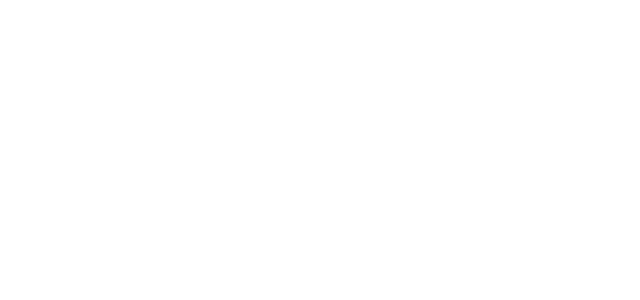
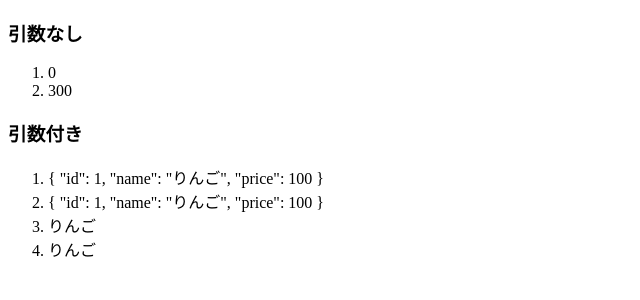
Before and after one commit to yinm/cr-vue, a Vue app in the folder my-app/: page / in a window 1280 px wide. Shown: the top 300 px of the page, without its empty margins (0-640 px from the left). Built offline with nearby package versions, Linux system fonts and the light colour scheme.

Commit message:
Check getters

```diff
--- a/my-app/src/App.vue
+++ b/my-app/src/App.vue
@@ -1,19 +1,34 @@
 <template>
-  <div id="app">
-    <img src="./assets/logo.png">
-    <HelloWorld/>
+  <div class="app">
+    <h3>引数なし</h3>
+    <ol>
+      <li>{{ count }}</li>
+      <li>{{ max }}</li>
+    </ol>
+
+    <h3>引数付き</h3>
+    <ol>
+      <li>{{ itemA }}</li>
+      <li>{{ itemB(1) }}</li>
+      <li>{{ nameA }}</li>
+      <li>{{ nameB(1) }}</li>
+    </ol>
   </div>
 </template>
 
 <script>
-import HelloWorld from './components/HelloWorld'
+  import store from './store'
 
-export default {
-  name: 'App',
-  components: {
-    HelloWorld
+  export default {
+    computed: {
+      count() { return store.getters.count },
+      max() { return store.getters.max },
+      itemA() { return store.getters.item(1) },
+      itemB() { return store.getters.item },
+      nameA() { return store.getters.name(1) },
+      nameB() { return store.getters.name },
+    },
   }
-}
 </script>
 
 <style>
--- a/my-app/src/main.js
+++ b/my-app/src/main.js
@@ -1,3 +1,14 @@
 import store from '@/store.js'
+import Vue from 'vue'
+import App from './App'
 
-console.log(store.state.message)
+console.log(store.getters.count)
+console.log(store.getters.max)
+console.log(store.getters.item(1))
+console.log(store.getters.name(1))
+
+new Vue({
+  el: '#app',
+  components: { App },
+  template: '<App />',
+})
--- a/my-app/src/store.js
+++ b/my-app/src/store.js
@@ -6,8 +6,29 @@
 
 const store = new Vuex.Store({
   state: {
-    message: 'メッセージ',
+    count: 0,
+    list: [
+      { id: 1, name: 'りんご', price: 100 },
+      { id: 2, name: 'バナナ', price: 200 },
+      { id: 3, name: 'いちご', price: 300 },
+    ],
   },
+  getters: {
+    count(state, getters, rootState, rootGetter) {
+      return state.count
+    },
+    max(state) {
+      return state.list.reduce((a, b) => {
+        return a > b.price ? a : b.price
+      }, 0)
+    },
+    item(state) {
+      return id => state.list.find(el => el.id === id)
+    },
+    name(state, getters) {
+      return id => getters.item(id).name
+    },
+  }
 })
 
 export default store
```
